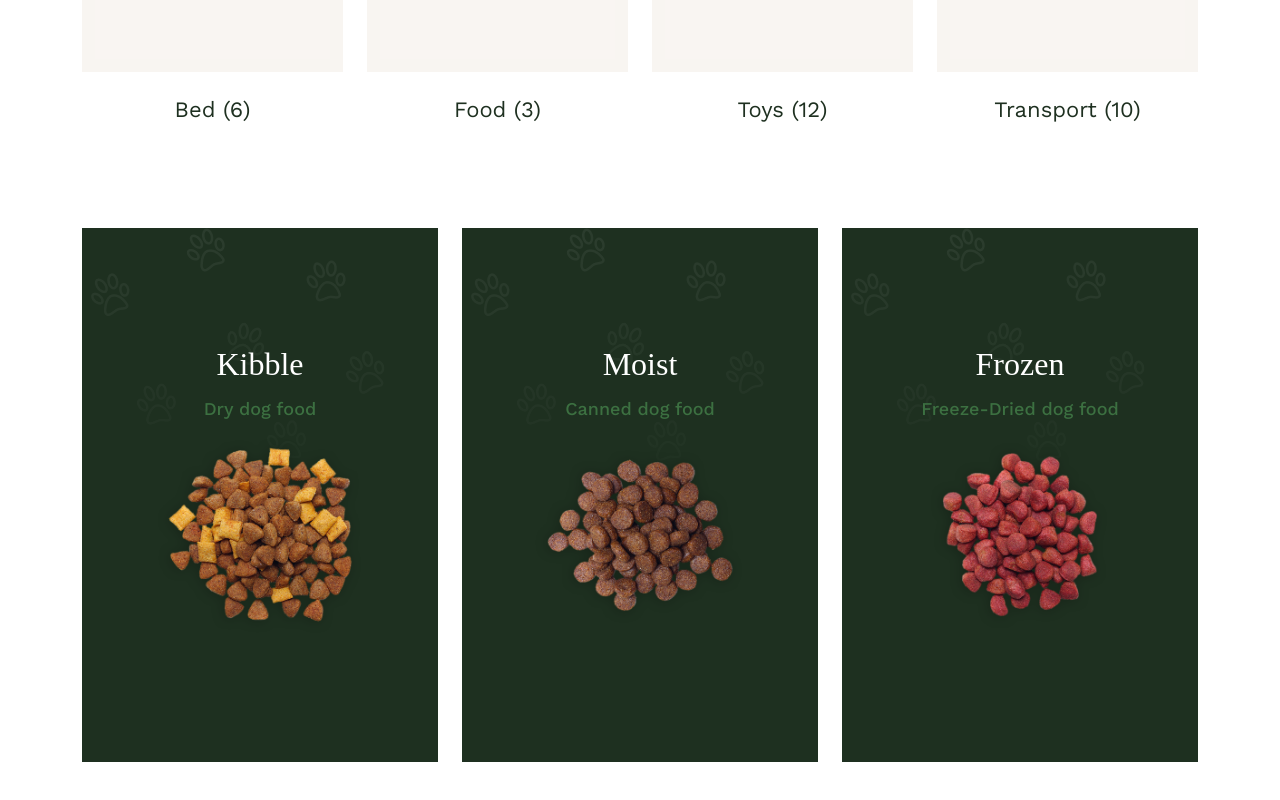
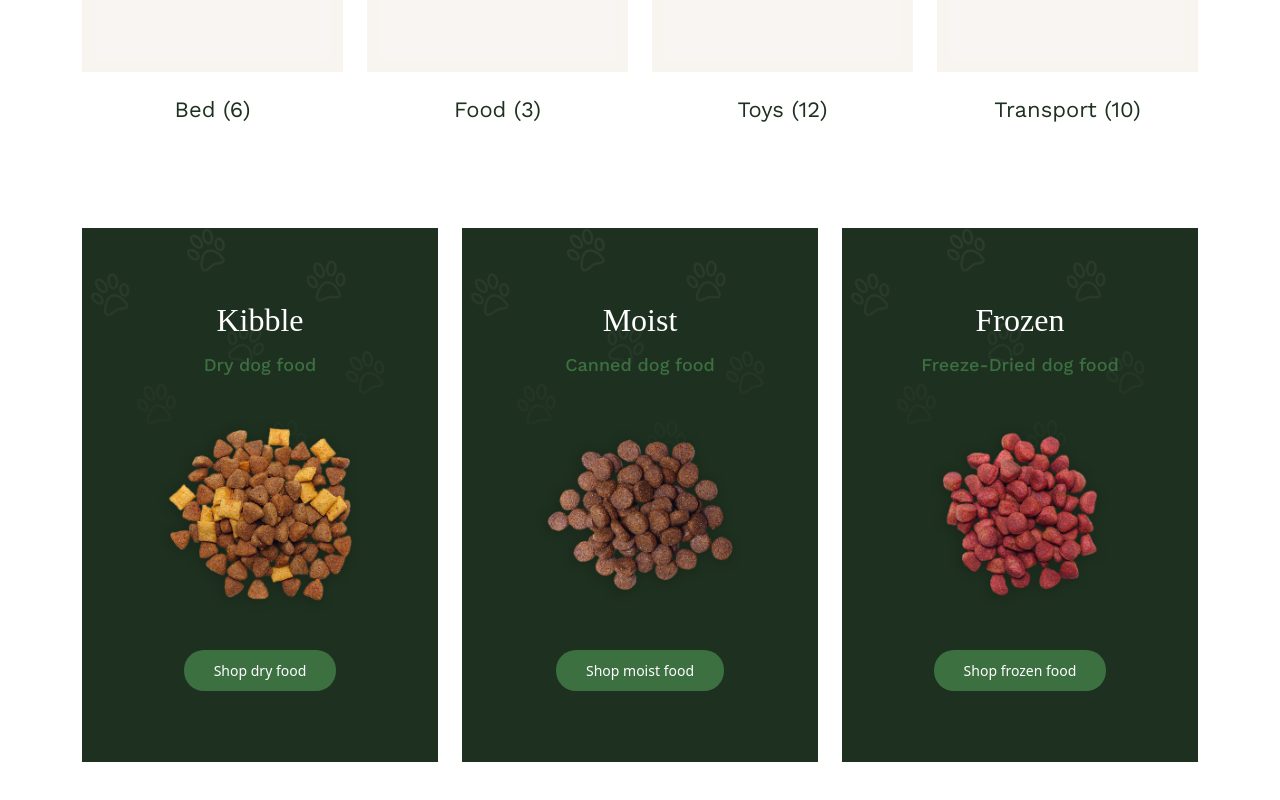
Before and after one commit to DanCiciarello/proj-html-vuejs, a Vue app: page / in a window 1280 px wide. Shown: the part 1446-2246 px from the top of the page. Built offline with nearby package versions, Linux system fonts and the light colour scheme; a web font is replaced by a local one.

Commit message:
Completed Shop Card Component

```diff
--- a/src/assets/scss/_shopcard.scss
+++ b/src/assets/scss/_shopcard.scss
@@ -15,4 +15,9 @@
     .cdShopCardImg {
         width: 60%;
     }
+
+    &:hover {
+        transform: scale(103%);
+        transition: transform .2s linear;
+    }
 }
--- a/src/components/ShopCardsItem.vue
+++ b/src/components/ShopCardsItem.vue
@@ -4,7 +4,8 @@
         <div class="cdShopCard d-flex flex-column justify-content-center align-items-center">
             <h2 class="text-white">{{shopCardName}}</h2>
             <span class="cdShopCardDescription">{{shopCardDescription}}</span>
-            <img :src="shopCardImg" :alt="shopCardName" class="cdShopCardImg">
+            <img :src="shopCardImg" :alt="shopCardName" class="cdShopCardImg py-4">
+            <button type="button" class="btn btn-dark">{{shopCardBtnCta}}</button>
         </div>
 
     </div>
```
